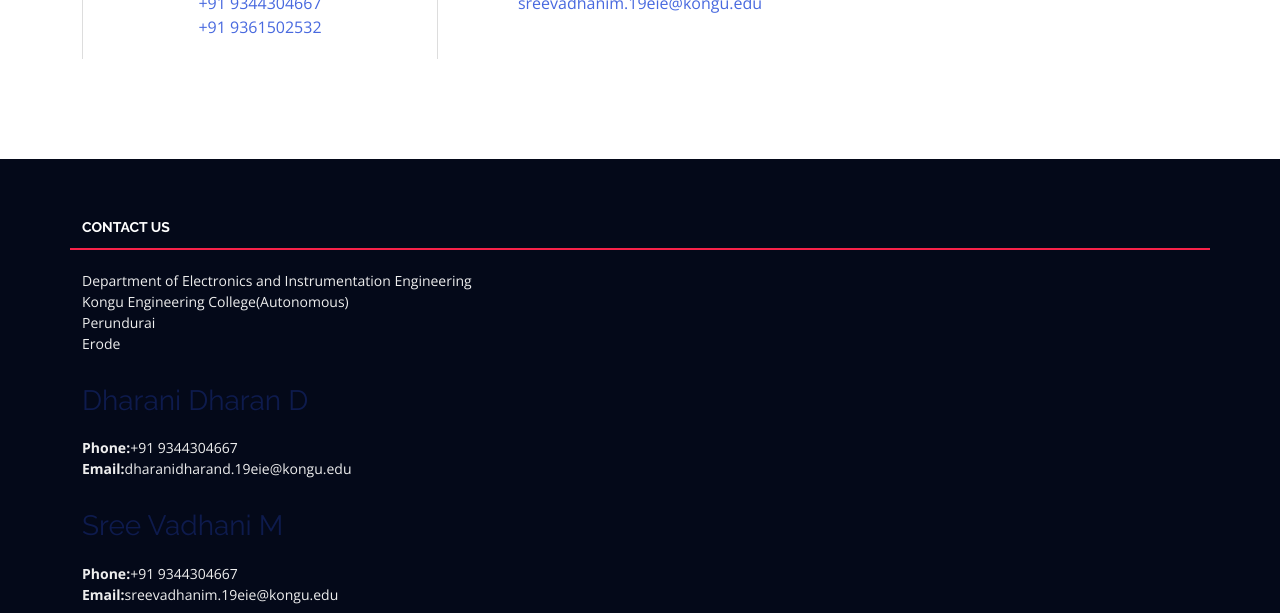
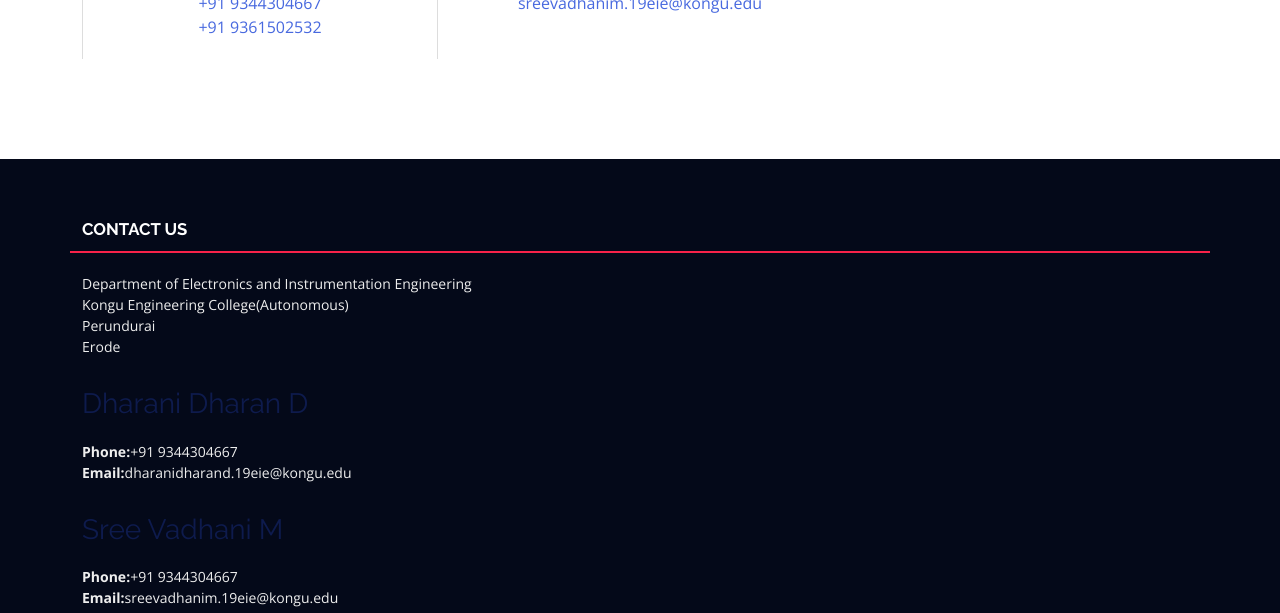
Before and after one commit to sandeepr-19/sensonics2k22, a plain HTML site: page index.html in a window 1280 px wide. Shown: the part 5259-5872 px from the top of the page. Drawn offline with nearby package versions, Linux system fonts and the light colour scheme.

Commit message:
commit on main

```diff
--- a/index.html
+++ b/index.html
@@ -463,7 +463,7 @@
       <div class="container">
         <div class="row">
 
-            <h4>Contact Us</h4>
+            <h4 style="font-size: larger;">Contact Us</h4>
             <p>
               Department of Electronics and Instrumentation Engineering<br>Kongu Engineering College(Autonomous)<br>Perundurai<br>
               Erode <br></p>
```
